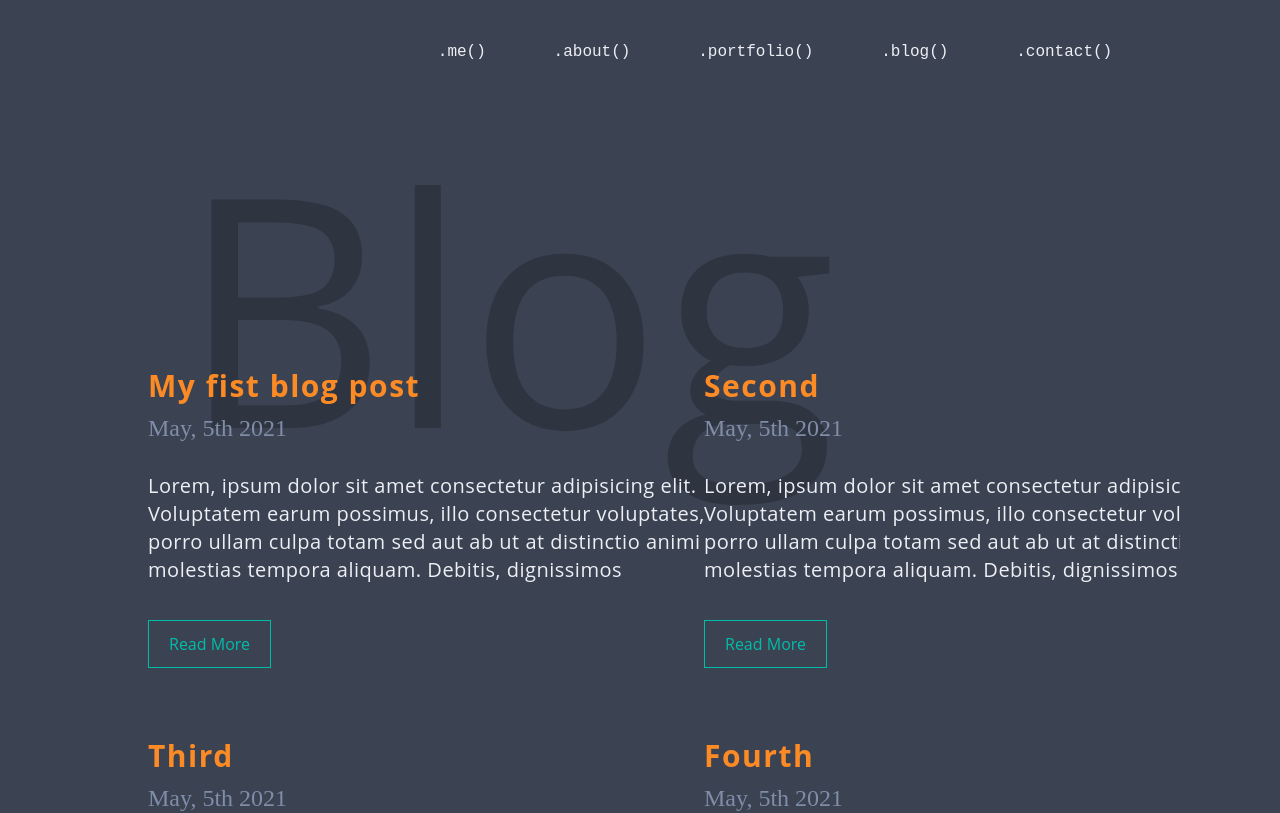
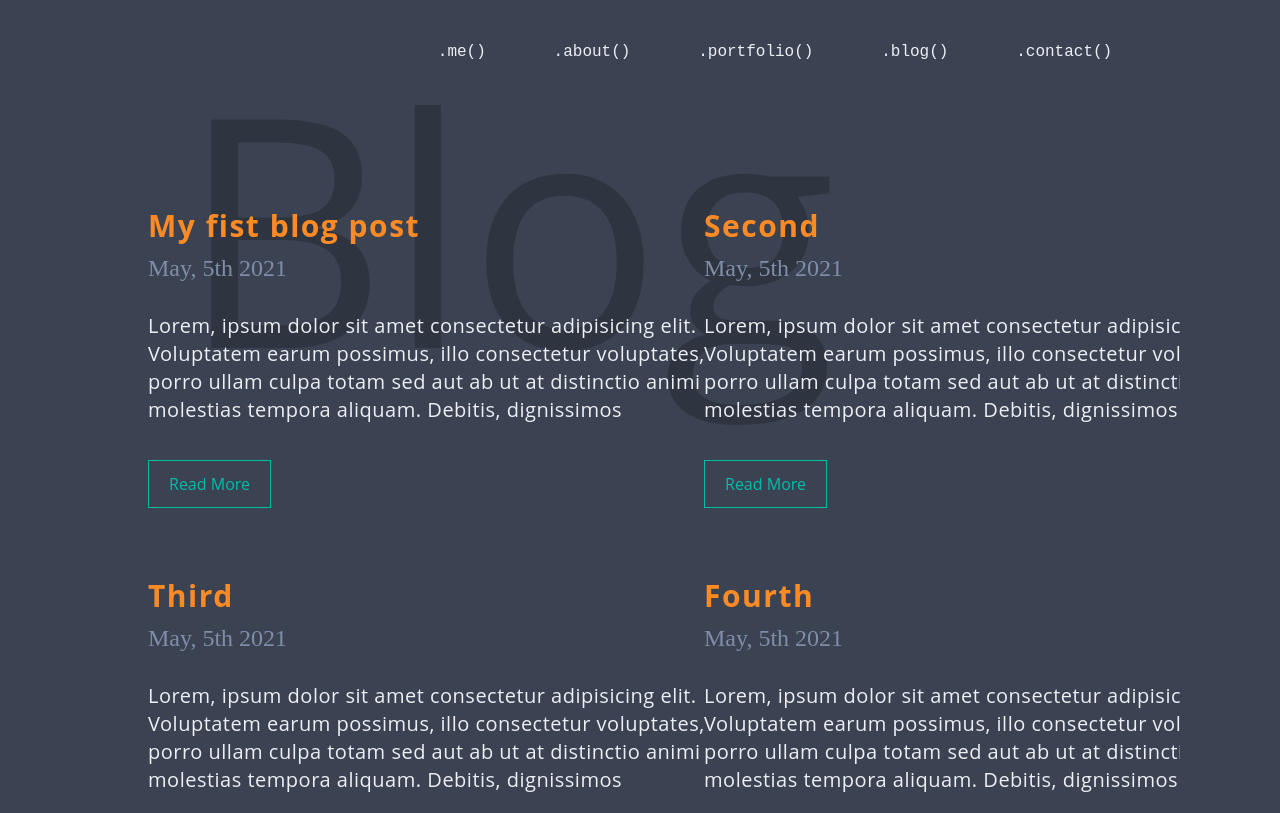
Before and after one commit to Sander-TB/pf_v5, a Next.js app: page /blog in a window 1280 px wide. Shown: the top 813 px of the page. Built offline with nearby package versions, Linux system fonts and the light colour scheme.

Commit message:
working on fixing fonts

```diff
--- a/components/blog/BlogPage.tsx
+++ b/components/blog/BlogPage.tsx
@@ -8,7 +8,7 @@ export default function Blog() {
   //const url = "https://api.github.com/repos/sander-tb/posts"
   return (
     <div className="h-auto mb-10" id="blog">
-      <h2 className="font-sans mt-0 text-10xl md:text-20xl ml-8 md:ml-20 font-medium text-black-t-90">Blog</h2>
+      <h2 className="font-sans mt-0 text-9xl md:text-20xl ml-8 md:ml-20 font-medium text-black-t-90">Blog</h2>
       <div className="grid grid-cols-1 md:grid-cols-2 gap-20 relative -top-9 md:mt-0 md:-top-44 ml-10 md:ml-12">
         {
           blogPosts.map((post) => (
--- a/components/contact/ContactPage.tsx
+++ b/components/contact/ContactPage.tsx
@@ -5,7 +5,7 @@ import { FaGithubSquare, FaInstagramSquare, FaLinkedin, FaTwitterSquare } from "
 export default function ContactPage() {
   return (
     <div className="h-auto mt-16 mb-20" id="contact">
-      <h2 className="text-green text-6xl md:text-8xl mb-8 md:mb-16 font-bold">.contact(<span className="text-white">&#123;&#125;</span>)</h2>
+      <h2 className="text-green text-5xl md:text-8xl mb-8 md:mb-16 font-bold">.contact(<span className="text-white">&#123;&#125;</span>)</h2>
       <div className="flex flex-col md:flex-row justify-evenly ml-8 md:ml-16">
         <div className="w-full md:w-1/2">
           <p className="text-2xl lg:text-4xl text-white w-full md:w-90 leading-loose mb-5">Want To work together?</p>
--- a/components/home/Home.tsx
+++ b/components/home/Home.tsx
@@ -5,7 +5,7 @@ export default function Home() {
 
   return (
     <div className="flex md:ml-0 flex-col h-95vh" id="home">
-      <h1 className="text-green text-6xl md:text-8xl lg:text-9xl mt-32 md:mt-48 font-bold">.me(<span className="text-white">&#123;<span className="italic">Sander</span>&#125;</span>)</h1>
+      <h1 className="text-green text-5xl md:text-8xl lg:text-9xl mt-32 md:mt-48 font-bold">.me(<span className="text-white">&#123;<span className="italic">Sander</span>&#125;</span>)</h1>
       <p className="text-white text-xl md:text-3xl pl-8 md:pl-16 lg:pl-20 mt-3 md:mt-7">Front-End Developer,</p>
       <p className="text-green text-xl md:text-3xl pl-8 md:pl-16 lg:pl-20">Tech-Lover & Nerd</p>
       <div className="flex md:hidden w-2/3 self-center">
--- a/components/portfolio/PortfolioPage.tsx
+++ b/components/portfolio/PortfolioPage.tsx
@@ -6,7 +6,7 @@ export default function Portfolio() {
 
   return (
     <div className="flex flex-col">
-      <h2 className="text-green text-5xl md:text-7xl lg:text-9xl mt-32 md:mt-48 mb-20 md:mb-44 font-bold">.portfolio(<span className="text-white">5</span>)</h2>
+      <h2 className="text-green text-5xl md:text-7xl lg:text-9xl mt-16 md:mt-48 mb-20 md:mb-44 font-bold">.portfolio(<span className="text-white">5</span>)</h2>
       <div className="flex flex-col">
         {
           pfData.map((project) => {
```
